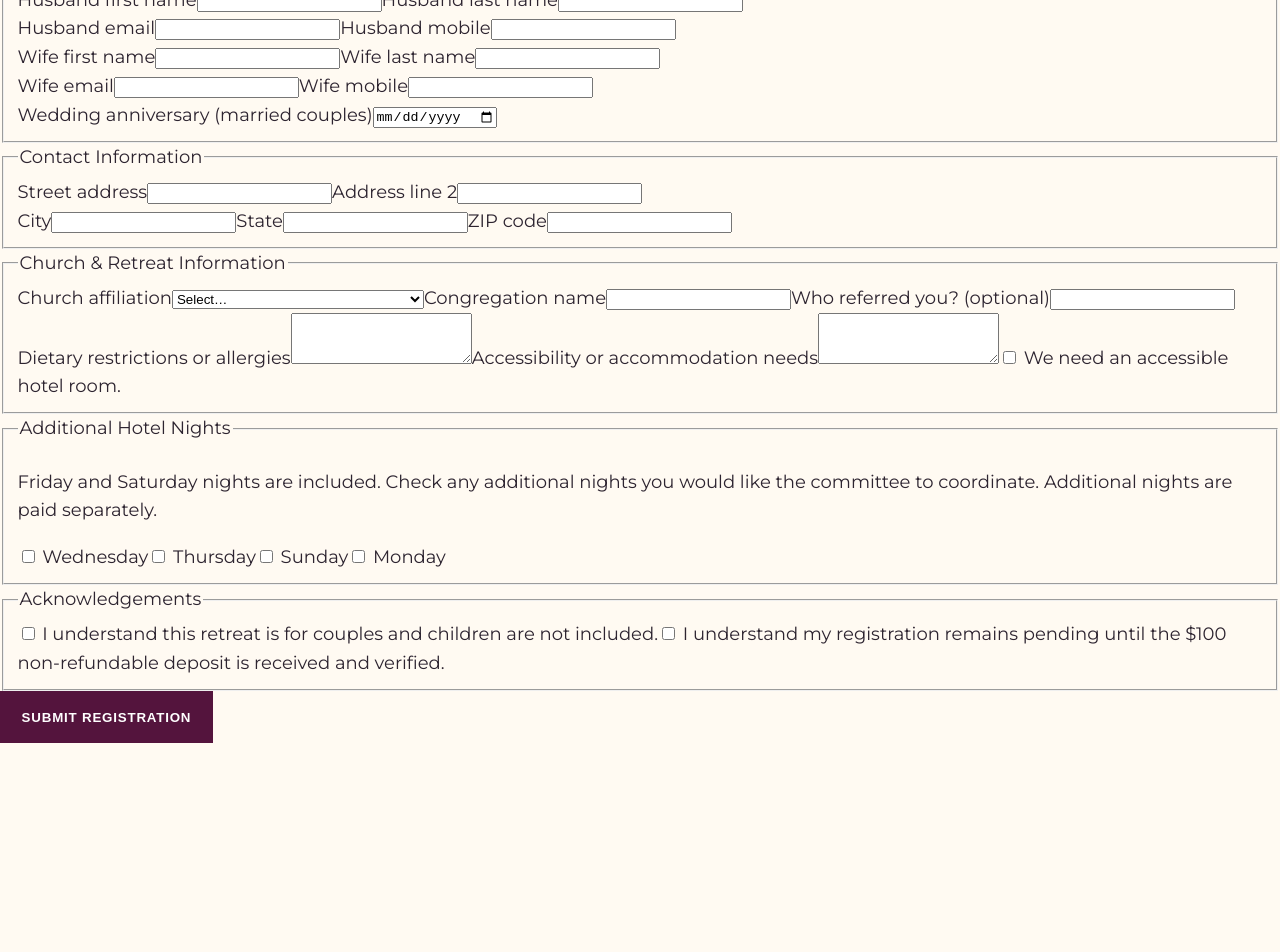
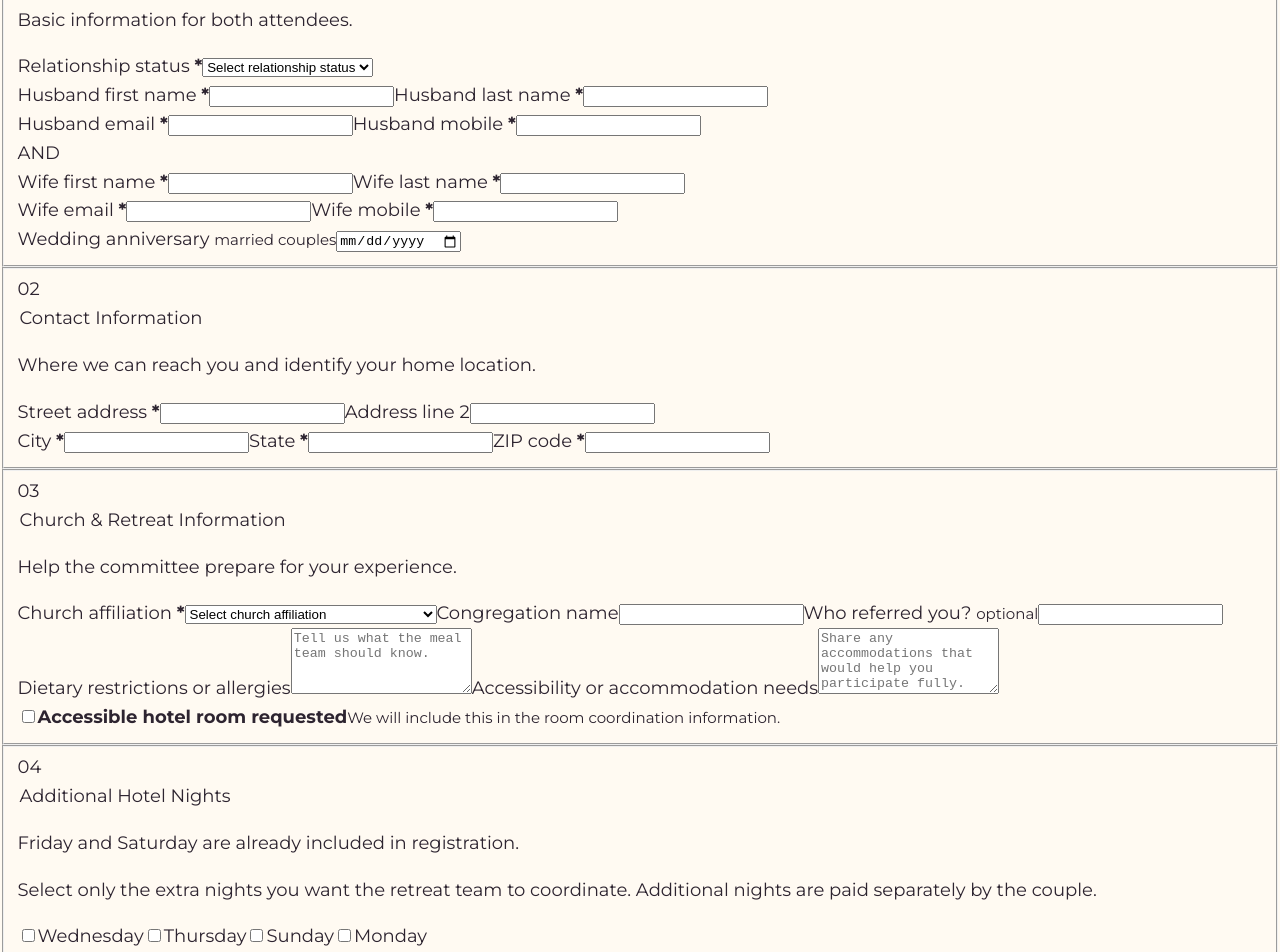
Before and after one commit to almecajones-cmd/once-upon-a-covenant, a Next.js app: page /register in a window 1280 px wide. Shown: the part 980-1932 px from the top of the page. Before the commit the page ends 1723 px from the top, so only its background shows below. Built offline with nearby package versions, Linux system fonts and the light colour scheme.

Commit message:
Redesign registration form fields and sections

```diff
--- a/components/RegistrationForm.tsx
+++ b/components/RegistrationForm.tsx
@@ -16,39 +16,124 @@ export default function RegistrationForm() {
     if(res.ok){setCode(data.confirmationCode);setState("success");form.reset()} else setState("error");
   }
 
-  if(state==="success") return <section className="successCard"><h2>Registration received.</h2><p>Your registration reference is <strong>{code}</strong>.</p><p>Your place is currently <strong>pending payment verification</strong>. It will be confirmed once the $100 non-refundable deposit has been received and verified.</p><a className="plumButton" href="/pay">VIEW PAYMENT OPTIONS</a></section>;
+  if(state==="success") return (
+    <section className="successCard">
+      <p className="eyebrow plum">REGISTRATION RECEIVED</p>
+      <h2>Your next chapter has begun.</h2>
+      <p>Your registration reference is <strong>{code}</strong>.</p>
+      <p>Your place is currently <strong>pending payment verification</strong>. It will be confirmed once the $100 non-refundable deposit has been received and verified.</p>
+      <a className="plumButton" href="/pay">VIEW PAYMENT OPTIONS</a>
+    </section>
+  );
 
-  return <form className="registrationForm" onSubmit={submit}>
-    <fieldset><legend>About Your Couple</legend>
-      <label>Relationship status<select name="relationshipStatus" required><option value="">Select…</option><option value="married">Married</option><option value="engaged">Engaged</option></select></label>
-      <div className="twoCol"><label>Husband first name<input name="husbandFirstName" required/></label><label>Husband last name<input name="husbandLastName" required/></label></div>
-      <div className="twoCol"><label>Husband email<input name="husbandEmail" type="email" required/></label><label>Husband mobile<input name="husbandPhone" type="tel" required/></label></div>
-      <div className="twoCol"><label>Wife first name<input name="wifeFirstName" required/></label><label>Wife last name<input name="wifeLastName" required/></label></div>
-      <div className="twoCol"><label>Wife email<input name="wifeEmail" type="email" required/></label><label>Wife mobile<input name="wifePhone" type="tel" required/></label></div>
-      <label>Wedding anniversary (married couples)<input name="weddingAnniversary" type="date"/></label>
+  return (
+    <form className="registrationForm" onSubmit={submit}>
+      <fieldset>
+        <div className="fieldsetHeading">
+          <span className="fieldsetNumber">01</span>
+          <div><legend>About Your Couple</legend><p>Basic information for both attendees.</p></div>
+        </div>
+
+        <label className="field fieldMedium">
+          <span>Relationship status <b>*</b></span>
+          <select name="relationshipStatus" required defaultValue="">
+            <option value="" disabled>Select relationship status</option>
+            <option value="married">Married</option>
+            <option value="engaged">Engaged</option>
+          </select>
+        </label>
+
+        <div className="twoCol">
+          <label className="field"><span>Husband first name <b>*</b></span><input name="husbandFirstName" autoComplete="given-name" required/></label>
+          <label className="field"><span>Husband last name <b>*</b></span><input name="husbandLastName" autoComplete="family-name" required/></label>
+        </div>
+        <div className="twoCol">
+          <label className="field"><span>Husband email <b>*</b></span><input name="husbandEmail" type="email" autoComplete="email" required/></label>
+          <label className="field"><span>Husband mobile <b>*</b></span><input name="husbandPhone" type="tel" autoComplete="tel" required/></label>
+        </div>
+
+        <div className="personDivider"><span>AND</span></div>
+
+        <div className="twoCol">
+          <label className="field"><span>Wife first name <b>*</b></span><input name="wifeFirstName" required/></label>
+          <label className="field"><span>Wife last name <b>*</b></span><input name="wifeLastName" required/></label>
+        </div>
+        <div className="twoCol">
+          <label className="field"><span>Wife email <b>*</b></span><input name="wifeEmail" type="email" required/></label>
+          <label className="field"><span>Wife mobile <b>*</b></span><input name="wifePhone" type="tel" required/></label>
+        </div>
+        <label className="field fieldMedium">
+          <span>Wedding anniversary <small>married couples</small></span>
+          <input name="weddingAnniversary" type="date"/>
+        </label>
       </fieldset>
-    <fieldset><legend>Contact Information</legend>
-      <label>Street address<input name="addressLine1" required/></label>
-      <label>Address line 2<input name="addressLine2"/></label>
-      <div className="threeCol"><label>City<input name="city" required/></label><label>State<input name="state" required/></label><label>ZIP code<input name="postalCode" inputMode="numeric" required/></label></div>
+
+      <fieldset>
+        <div className="fieldsetHeading">
+          <span className="fieldsetNumber">02</span>
+          <div><legend>Contact Information</legend><p>Where we can reach you and identify your home location.</p></div>
+        </div>
+        <label className="field"><span>Street address <b>*</b></span><input name="addressLine1" autoComplete="street-address" required/></label>
+        <label className="field"><span>Address line 2</span><input name="addressLine2"/></label>
+        <div className="threeCol">
+          <label className="field"><span>City <b>*</b></span><input name="city" autoComplete="address-level2" required/></label>
+          <label className="field"><span>State <b>*</b></span><input name="state" autoComplete="address-level1" required/></label>
+          <label className="field"><span>ZIP code <b>*</b></span><input name="postalCode" inputMode="numeric" autoComplete="postal-code" required/></label>
+        </div>
       </fieldset>
-    <fieldset><legend>Church & Retreat Information</legend>
-      <label>Church affiliation<select name="churchAffiliationType" required><option value="">Select…</option><option value="midwest_church_of_christ">Midwest Church of Christ congregation</option><option value="guest_of_church_of_christ_member">Guest of a Church of Christ member</option><option value="other_congregation">Other congregation</option><option value="no_church_affiliation">No church affiliation</option></select></label>
-      <label>Congregation name<input name="churchNameOther"/></label>
-      <label>Who referred you? <span>(optional)</span><input name="referredBy"/></label>
-      <label>Dietary restrictions or allergies<textarea name="dietaryRestrictions" rows={3}/></label>
-      <label>Accessibility or accommodation needs<textarea name="accessibilityNeeds" rows={3}/></label>
-      <label className="check"><input name="accessibleRoomRequested" type="checkbox" value="true"/> We need an accessible hotel room.</label>
+
+      <fieldset>
+        <div className="fieldsetHeading">
+          <span className="fieldsetNumber">03</span>
+          <div><legend>Church & Retreat Information</legend><p>Help the committee prepare for your experience.</p></div>
+        </div>
+        <label className="field">
+          <span>Church affiliation <b>*</b></span>
+          <select name="churchAffiliationType" required defaultValue="">
+            <option value="" disabled>Select church affiliation</option>
+            <option value="midwest_church_of_christ">Midwest Church of Christ congregation</option>
+            <option value="guest_of_church_of_christ_member">Guest of a Church of Christ member</option>
+            <option value="other_congregation">Other congregation</option>
+            <option value="no_church_affiliation">No church affiliation</option>
+          </select>
+        </label>
+        <label className="field"><span>Congregation name</span><input name="churchNameOther"/></label>
+        <label className="field"><span>Who referred you? <small>optional</small></span><input name="referredBy"/></label>
+        <div className="twoCol">
+          <label className="field"><span>Dietary restrictions or allergies</span><textarea name="dietaryRestrictions" rows={4} placeholder="Tell us what the meal team should know."/></label>
+          <label className="field"><span>Accessibility or accommodation needs</span><textarea name="accessibilityNeeds" rows={4} placeholder="Share any accommodations that would help you participate fully."/></label>
+        </div>
+        <label className="checkCard"><input name="accessibleRoomRequested" type="checkbox" value="true"/><span><strong>Accessible hotel room requested</strong><small>We will include this in the room coordination information.</small></span></label>
       </fieldset>
-    <fieldset><legend>Additional Hotel Nights</legend>
-      <p>Friday and Saturday nights are included. Check any additional nights you would like the committee to coordinate. Additional nights are paid separately.</p>
-      <div className="checkGrid"><label className="check"><input type="checkbox" name="extraWednesday" value="true"/> Wednesday</label><label className="check"><input type="checkbox" name="extraThursday" value="true"/> Thursday</label><label className="check"><input type="checkbox" name="extraSunday" value="true"/> Sunday</label><label className="check"><input type="checkbox" name="extraMonday" value="true"/> Monday</label></div>
+
+      <fieldset>
+        <div className="fieldsetHeading">
+          <span className="fieldsetNumber">04</span>
+          <div><legend>Additional Hotel Nights</legend><p>Friday and Saturday are already included in registration.</p></div>
+        </div>
+        <p className="fieldHelp">Select only the extra nights you want the retreat team to coordinate. Additional nights are paid separately by the couple.</p>
+        <div className="nightGrid">
+          <label className="nightChoice"><input type="checkbox" name="extraWednesday" value="true"/><span>Wednesday</span></label>
+          <label className="nightChoice"><input type="checkbox" name="extraThursday" value="true"/><span>Thursday</span></label>
+          <label className="nightChoice"><input type="checkbox" name="extraSunday" value="true"/><span>Sunday</span></label>
+          <label className="nightChoice"><input type="checkbox" name="extraMonday" value="true"/><span>Monday</span></label>
+        </div>
       </fieldset>
-    <fieldset><legend>Acknowledgements</legend>
-      <label className="check"><input type="checkbox" name="noChildrenAcknowledged" value="true" required/> I understand this retreat is for couples and children are not included.</label>
-      <label className="check"><input type="checkbox" name="depositPolicyAcknowledged" value="true" required/> I understand my registration remains pending until the $100 non-refundable deposit is received and verified.</label>
+
+      <fieldset>
+        <div className="fieldsetHeading">
+          <span className="fieldsetNumber">05</span>
+          <div><legend>Acknowledgements</legend><p>Please confirm these retreat policies.</p></div>
+        </div>
+        <label className="checkCard"><input type="checkbox" name="noChildrenAcknowledged" value="true" required/><span><strong>Couples-only retreat</strong><small>I understand children are not included in the retreat.</small></span></label>
+        <label className="checkCard"><input type="checkbox" name="depositPolicyAcknowledged" value="true" required/><span><strong>Deposit requirement</strong><small>I understand my registration remains pending until the $100 non-refundable deposit is received and verified.</small></span></label>
       </fieldset>
+
       {state==="error"&&<p className="formError" role="alert">We could not submit your registration. Please review your information and try again.</p>}
-    <button className="plumButton submitButton" disabled={state==="sending"}>{state==="sending"?"SUBMITTING…":"SUBMIT REGISTRATION"}</button>
+      <button className="plumButton submitButton" disabled={state==="sending"}>
+        {state==="sending"?"SUBMITTING…":"SUBMIT REGISTRATION"}
+      </button>
+      <p className="submitHelp">After submission, you will receive your registration reference and payment instructions by email.</p>
     </form>
+  );
 }
```
Lines whose indentation alone changed are shown as unchanged.
